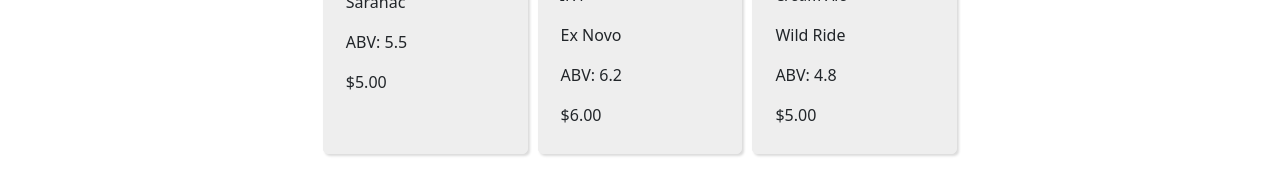
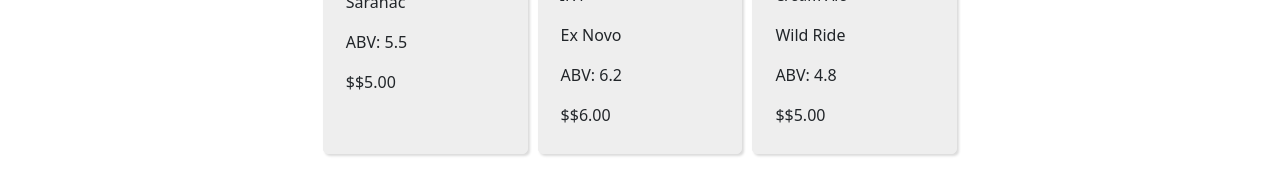
Before and after one commit to chrisdfghjkl/tap-room, a React (Create React App) app: page / in a window 1280 px wide. Shown: the part 218-395 px from the top of the page. Built offline with nearby package versions, Linux system fonts and the light colour scheme.

Commit message:
add symbol for formatting

```diff
--- a/src/components/Keg.js
+++ b/src/components/Keg.js
@@ -9,7 +9,7 @@
         <p><em>{props.type}</em></p>
         <p>{props.brewery}</p>
         <p>ABV: {props.abv}</p>
-        <p>{props.price}</p>
+        <p>${props.price}</p>
       </div>
     </React.Fragment>
   );
```
